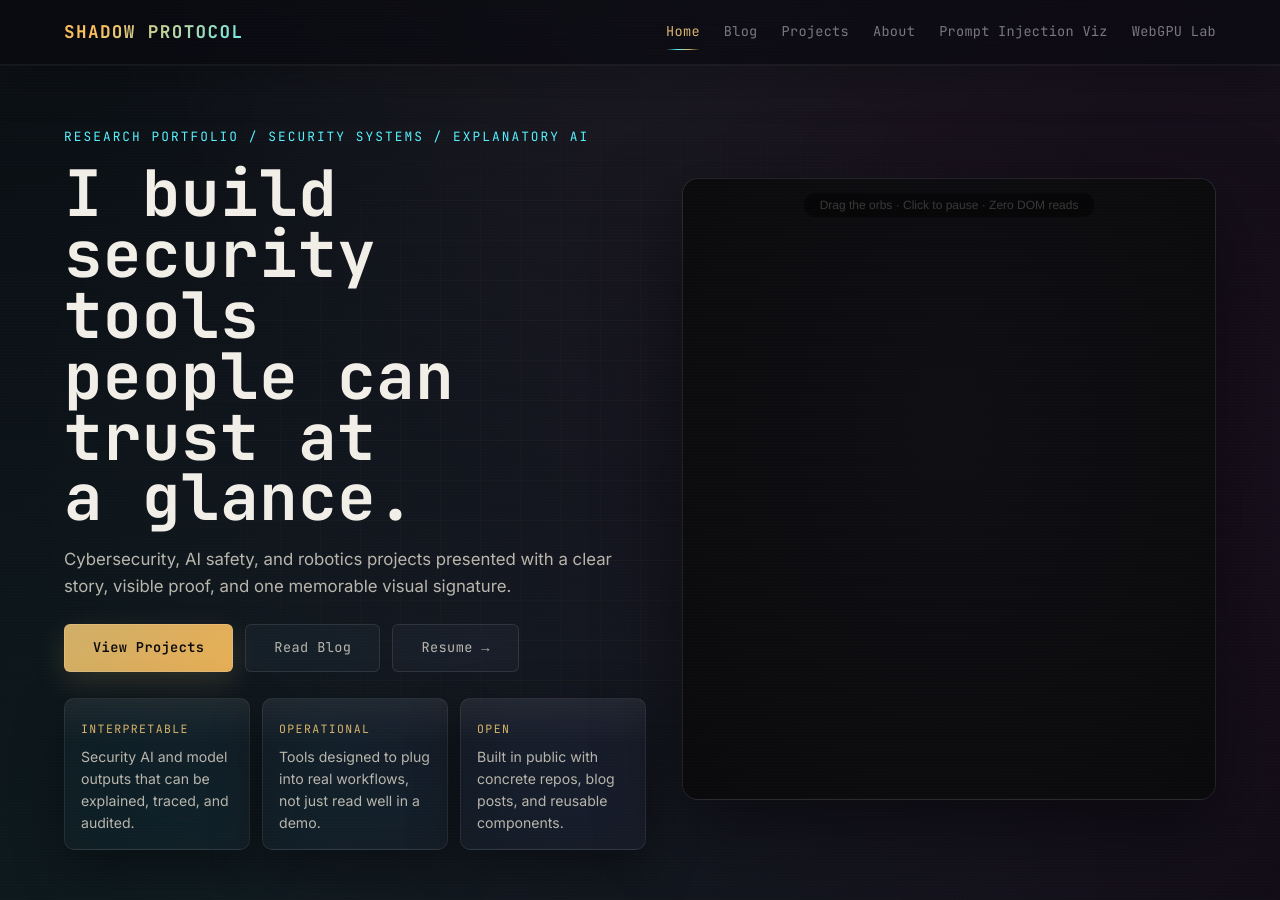
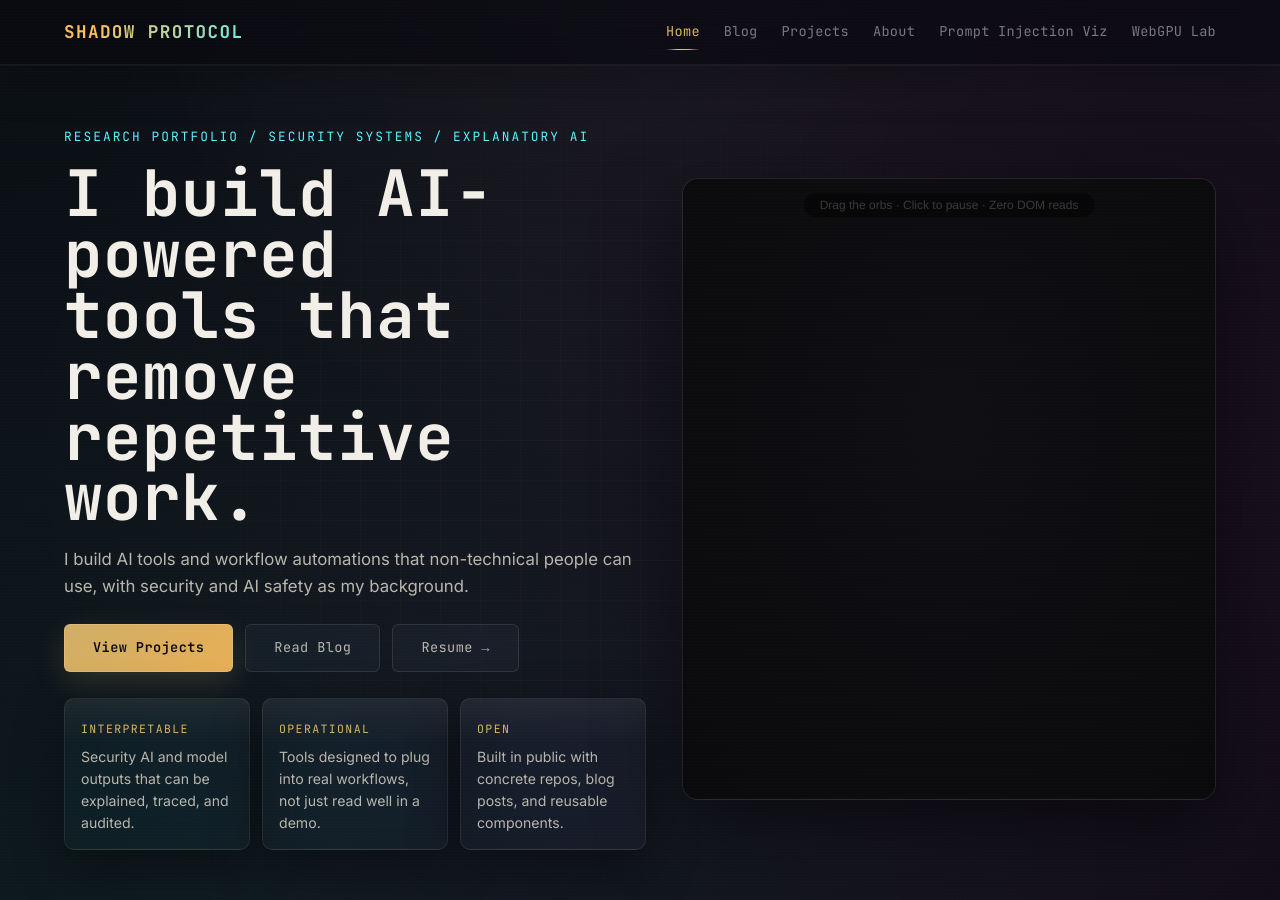
Before and after one commit to Anandhasasidharan/xplorertech00.github.io, a Jekyll site: the page built from index.html, in a window 1280 px wide and 900 px high. Built offline with Jekyll 4.4.1, drawn with Linux system fonts in a browser that asks for light colours.

Commit message:
feat(site): reposition the headline around AI-powered tools
- hero headline: 'I build AI-powered tools that remove repetitive work.'
- hero deck now states that the AI tools and automations are for
  non-technical users, with security and AI safety as the background
- site description updated to match; it feeds the meta, og:description and
  twitter:description tags (the layout falls back to it when a page has no
  excerpt), so all three now carry the new wording
- site title SHADOW PROTOCOL unchanged

```diff
--- a/_config.yml
+++ b/_config.yml
@@ -5,7 +5,7 @@
 
 title: SHADOW PROTOCOL
 tagline: "Code. Circuits. Chaos. — One Byte at a Time in the World of Cybersec"
-description: "Cybersecurity research, AI/ML engineering, and robotics experiments. Building interpretable SLM agents for blue-team defense."
+description: "Building AI-powered tools and workflow automation for non-technical users, with a background in cybersecurity and AI safety."
 author: Anandhasasidharan
 email: anandhasasidharan492@gmail.com
 
--- a/index.html
+++ b/index.html
@@ -9,10 +9,10 @@
 <section class="home-hero">
   <div class="home-hero-copy">
     <p class="home-eyebrow">Research portfolio / security systems / explanatory AI</p>
-    <h1>I build security tools people can trust at a glance.</h1>
+    <h1>I build AI-powered tools that remove repetitive work.</h1>
     <p class="home-deck">
-      Cybersecurity, AI safety, and robotics projects presented with a clear story,
-      visible proof, and one memorable visual signature.
+      I build AI tools and workflow automations that non-technical people can use,
+      with security and AI safety as my background.
     </p>
 
     <div class="home-cta-group">
```
